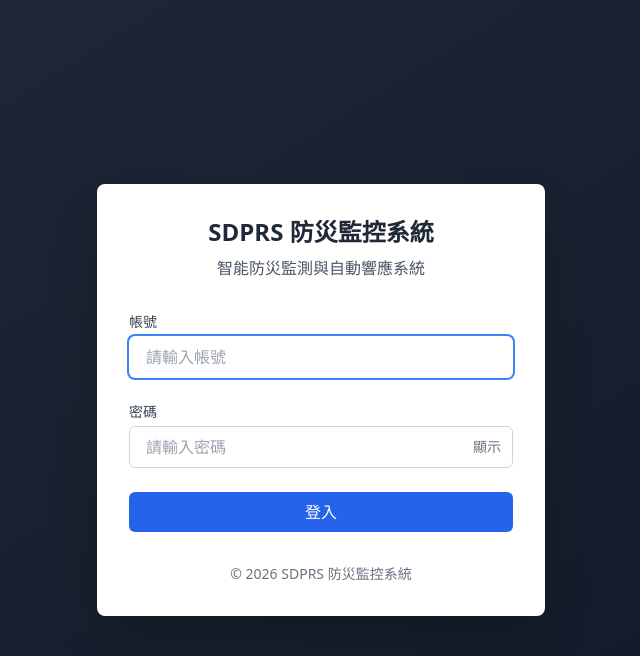
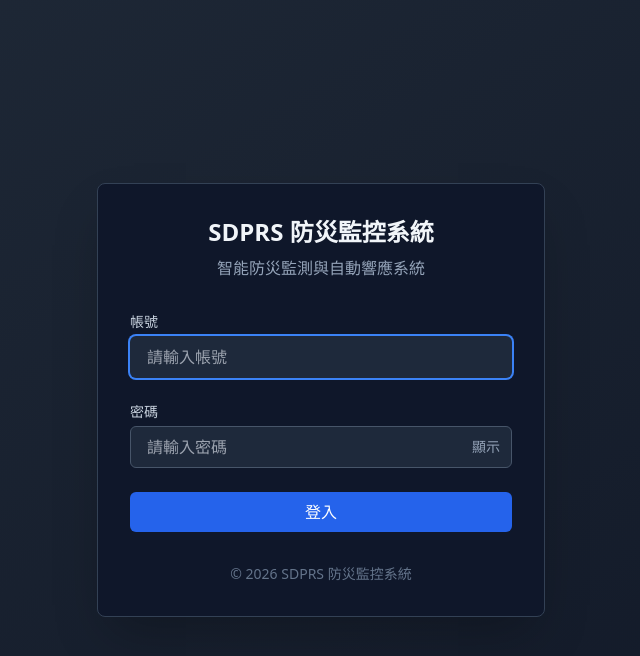
Before and after one commit to Thomas-Tai/sdprs, a Python web app: template central_server/templates/login.html in a window 1280 px wide. Shown: the top 656 px of the page, without its empty margins (319-959 px from the left). Run offline with Jinja, Linux system fonts and the light colour scheme; the template is opened without the code that fills it, so the values that code supplies are empty.

Commit message:
fix(spa): login page dark theme to match SPA default (NEW-UX-011)
Login card was white (bg-white, text-gray-800) on a dark gradient body,
creating a jarring light→dark transition when the operator lands on the
dark-by-default dashboard after login. Switched to slate-900 card with
slate-100/300 text and slate-800 inputs to match the SPA's dark palette.

```diff
--- a/central_server/templates/login.html
+++ b/central_server/templates/login.html
@@ -11,12 +11,14 @@
 </head>
 <body class="min-h-screen flex items-center justify-center bg-gradient-to-br from-gray-800 to-gray-900">
     <div class="max-w-md w-full mx-4">
-        <!-- 登入卡片 -->
-        <div class="bg-white rounded-lg shadow-2xl p-8">
+        <!-- NEW-UX-011: dark theme to match the SPA's default dark palette —
+             the old white card created a jarring light→dark transition when
+             the operator landed on the dashboard after login. -->
+        <div class="bg-slate-900 border border-slate-700 rounded-lg shadow-2xl p-8">
             <!-- 標題 -->
             <div class="text-center mb-8">
-                <h1 class="text-2xl font-bold text-gray-800">SDPRS 防災監控系統</h1>
-                <p class="text-gray-600 mt-2">智能防災監測與自動響應系統</p>
+                <h1 class="text-2xl font-bold text-slate-100">SDPRS 防災監控系統</h1>
+                <p class="text-slate-400 mt-2">智能防災監測與自動響應系統</p>
             </div>
 
             <!-- 錯誤訊息 -->
@@ -41,7 +43,7 @@
                 {% endif %}
                 <!-- 帳號 -->
                 <div>
-                    <label for="username" class="block text-sm font-medium text-gray-700 mb-1">
+                    <label for="username" class="block text-sm font-medium text-slate-300 mb-1">
                         帳號
                     </label>
                     <input
@@ -51,14 +53,14 @@
                         required
                         autofocus
                         autocomplete="username"
-                        class="w-full px-4 py-2 border border-gray-300 rounded-md focus:outline-none focus:ring-2 focus:ring-blue-500 focus:border-transparent"
+                        class="w-full px-4 py-2 bg-slate-800 border border-slate-600 text-slate-100 rounded-md focus:outline-none focus:ring-2 focus:ring-blue-500 focus:border-transparent"
                         placeholder="請輸入帳號"
                     >
                 </div>
 
                 <!-- 密碼 -->
                 <div>
-                    <label for="password" class="block text-sm font-medium text-gray-700 mb-1">
+                    <label for="password" class="block text-sm font-medium text-slate-300 mb-1">
                         密碼
                     </label>
                     <div class="relative">
@@ -68,7 +70,7 @@
                             name="password"
                             required
                             autocomplete="current-password"
-                            class="w-full px-4 py-2 pr-16 border border-gray-300 rounded-md focus:outline-none focus:ring-2 focus:ring-blue-500 focus:border-transparent"
+                            class="w-full px-4 py-2 pr-16 bg-slate-800 border border-slate-600 text-slate-100 rounded-md focus:outline-none focus:ring-2 focus:ring-blue-500 focus:border-transparent"
                             placeholder="請輸入密碼"
                         >
                         <!-- SEC-002: password reveal. type="button" so it never
@@ -79,7 +81,7 @@
                             id="toggle-password"
                             aria-controls="password"
                             aria-pressed="false"
-                            class="absolute inset-y-0 right-0 px-3 text-sm text-gray-500 hover:text-gray-700 focus:outline-none focus:ring-2 focus:ring-blue-500 rounded-r-md"
+                            class="absolute inset-y-0 right-0 px-3 text-sm text-slate-400 hover:text-slate-200 focus:outline-none focus:ring-2 focus:ring-blue-500 rounded-r-md"
                         >
                             顯示
                         </button>
@@ -102,7 +104,7 @@
             <!-- 底部 -->
             <!-- SEC-004: year is server-injected (utcnow().year) so it never goes
                  stale. Falls back to a literal if the context omits it. -->
-            <div class="text-center mt-8 text-gray-500 text-sm">
+            <div class="text-center mt-8 text-slate-500 text-sm">
                 © {{ year or 2026 }} SDPRS 防災監控系統
             </div>
         </div>
```
